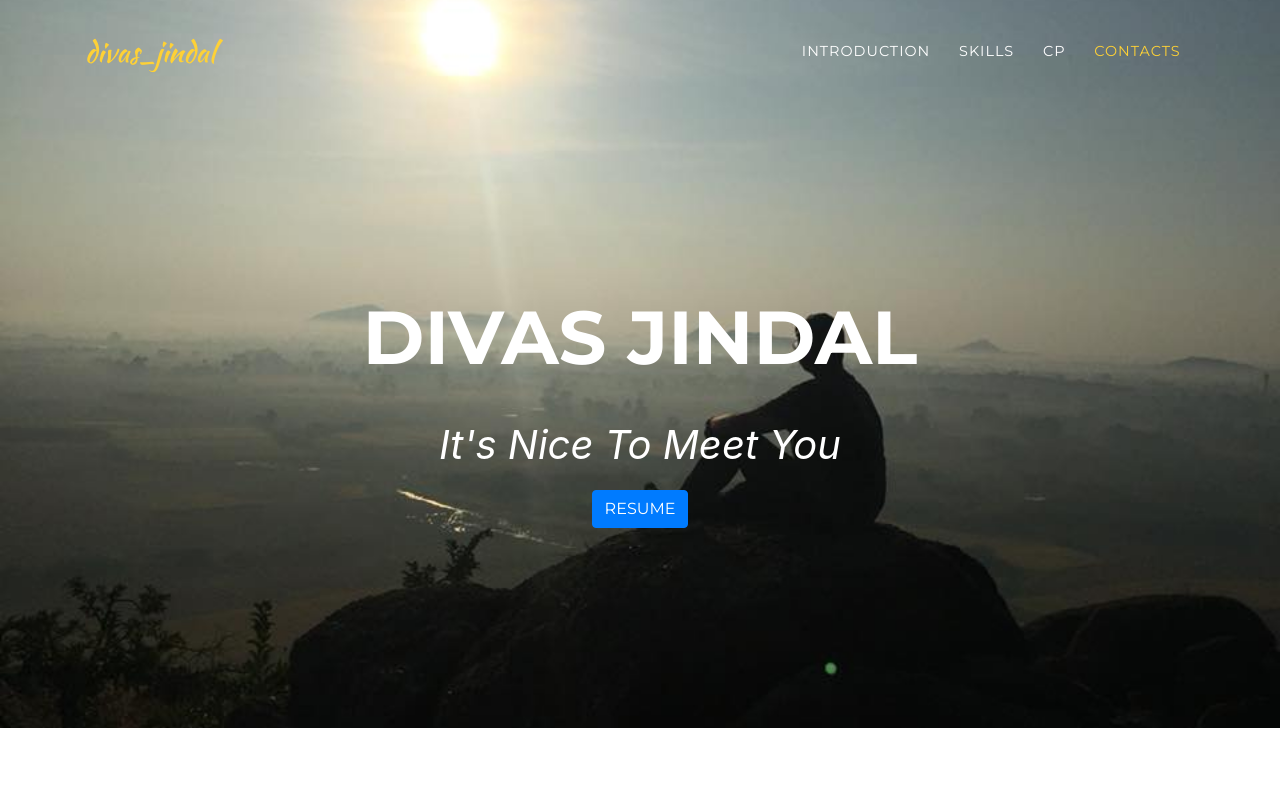
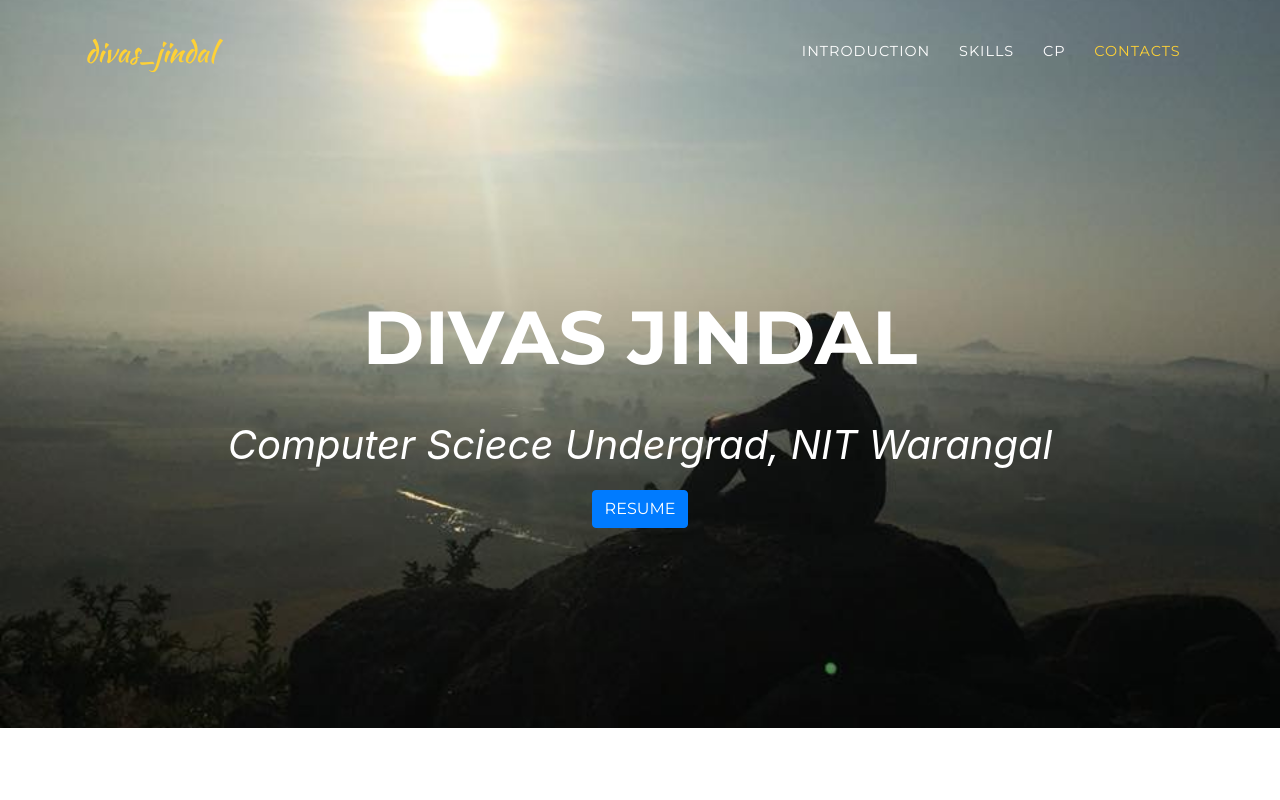
Before and after one commit to divas-jindal/divas-jindal.github.io, a website with bundled scripts: page index.html in a window 1280 px wide. Shown: the top 800 px of the page. Built offline with nearby package versions, Linux system fonts and the light colour scheme; a script that the page names is missing; files whose address does not match are found by name; a web font is replaced by a local one.

Commit message:
Update index.html

```diff
--- a/index.html
+++ b/index.html
@@ -84,7 +84,7 @@
     <div class="container">
       <div class="intro-text">
         <div class="intro-heading text-uppercase">Divas Jindal</div>
-        <div class="intro-lead-in"> It's Nice To Meet You</div>
+        <div class="intro-lead-in"> Computer Sciece Undergrad, NIT Warangal </div>
         <a class="btn btn-primary btn-xl text-uppercase js-scroll-trigger" href="./resume/Resume.pdf">Resume</a>
       </div>
     </div>
```
